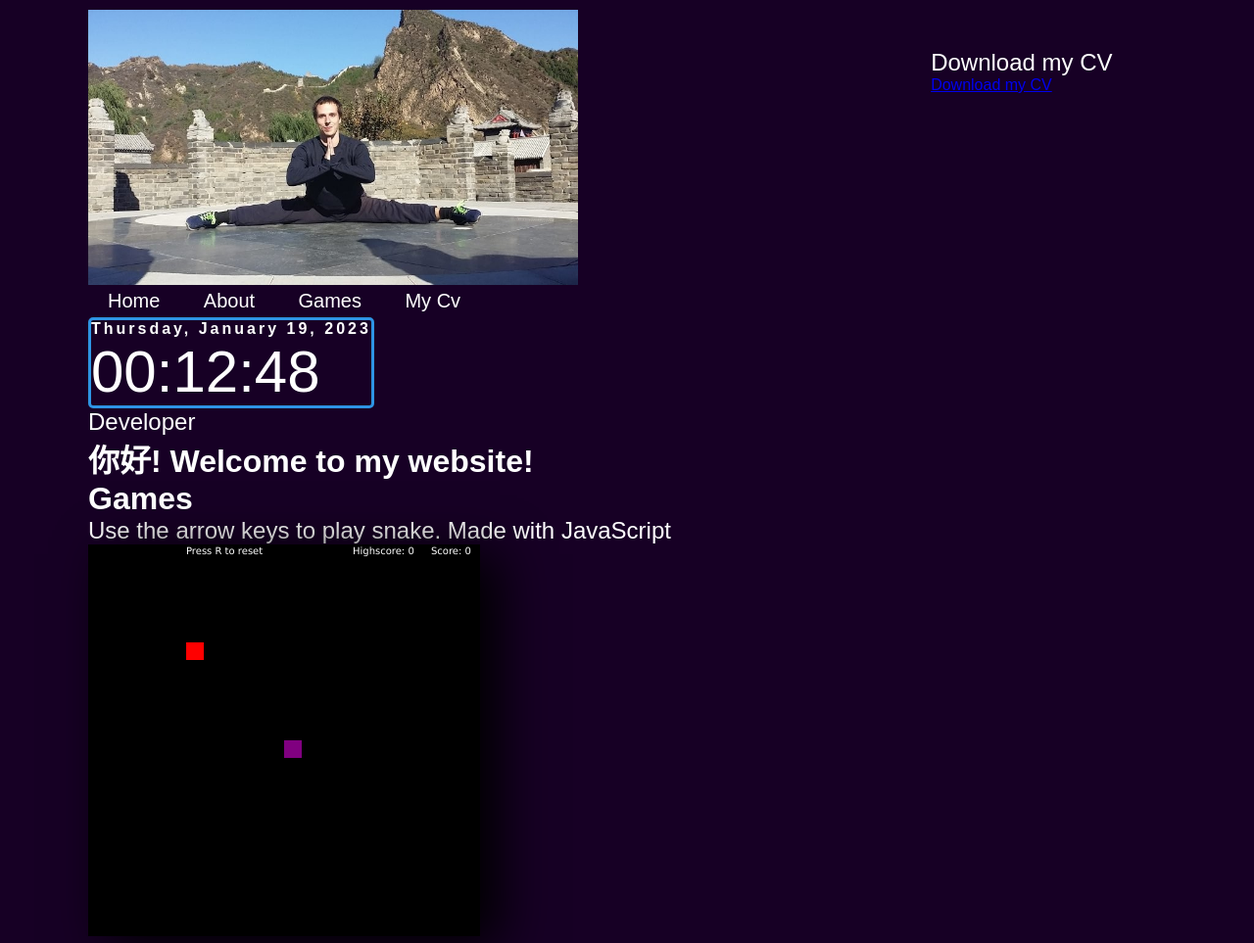
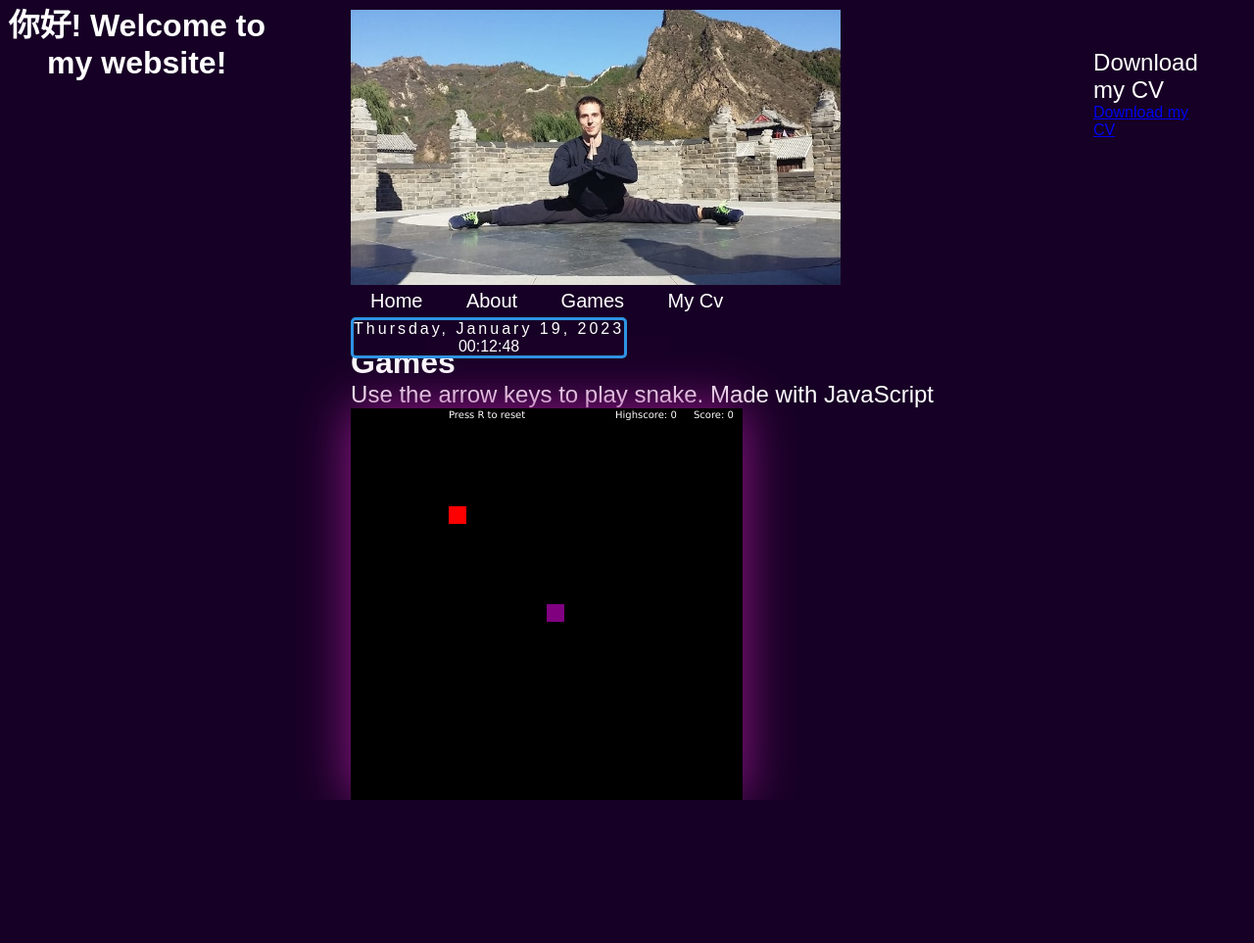
Before and after one commit to Sjaakbob/Portfolio, a plain HTML site: page index.html in a window 1280 px wide. Shown: the top 963 px of the page at 98% size. After the commit the page ends 817 px from the top, so only its background shows below. Drawn offline with Linux system fonts and the light colour scheme.

Commit message:
First commit for porfolio website2

```diff
--- a/clock/clock.js
+++ b/clock/clock.js
@@ -14,7 +14,7 @@ function updateClock(){
     }
     console.log("TEst 1");
     var months = ["January", "February","March", "April", "May", "June", "July",
-    "August","September","October", "December"];
+    "August","September","October","November", "December"];
     var weeks = ["Sunday","Monday","Tuesday","Wednesday", "Thursday","Friday","Saturday"];
     var ids = ["dayname","month","daynumber", "year", "hours", "minutes","seconds"];
     var values = [weeks[dayn], months[month], dnum.pad(2), year, hrs.pad(2), min.pad(2), sec.pad(2)];
--- a/index.html
+++ b/index.html
@@ -8,7 +8,7 @@
     <link rel="stylesheet" href="style.css">
 </head>
 <body>
-
+    <h1>你好! Welcome to my website!</h1>
 <div id="header">
     <div class="container">
         <nav class="navbar">
@@ -19,7 +19,10 @@
                 <li><a href="#Games">Games</a></li>
                 <li><a href="#footer">My Cv</a></li>
 
-                <div class="datetime">
+
+            </ul>
+        </nav>
+        <div id="clock" class="datetime">
             <div class="date">
                 <span id="dayname">Day</span>,
                 <span id="month">Month</span>
@@ -33,11 +36,9 @@
                 <script src="clock/clock.js"></script>
             </div>
         </div>
-            </ul>
-        </nav>
         <div class="footer">
             <p>Developer</p>
-            <h1>你好! Welcome to my website!</h1>
+
             <h2>Games</h2>
                 <div>
                     <ul>
--- a/snake/snake.js
+++ b/snake/snake.js
@@ -1,3 +1,4 @@
+
     const canvas = document.getElementById("game");
     const ctx = canvas.getContext("2d");
 
--- a/style.css
+++ b/style.css
@@ -3,54 +3,76 @@
     padding:0;
     font-family: 'Poppins', sans-serif;
     box-sizing: border-box;
-    max-width: fit-content;
+    max-width: 100%;
+    max-height: 100%;
+}
+h1{
+    max-width: 100%;
+    max-height: 100%;
+
+    text-align: center;
+
 }
 html{
     scroll-behavior: smooth;
+
+    max-width: 100%;
+    max-height: 100%;
 }
 body{
     background: #170025;
     color: #fff;
     display: flex;
     justify-content: center;
-    max-width: fit-content;
-
-
-
+    max-width: 100%;
+    max-height: 100%;
 }
 h2{
     font-size:xx-large;
 }
+
 .date {
-    font-size 20px;
-    font-weight: 600;
+    font-size: flex;
+    font-weight: 200;
+
     text-align: center;
     letter-spacing: 3px;
+    max-width: 100%;
+    max-height: 100%;
 }
 .time{
-    font-size: 60px;
+    font-size: flex;
     display: flex;
     justify-content: center;
     align-items: center;
+    max-width: 100%;
+    max-height: 100%;
+
 }
 .datetime{
     color: #fff;
     background: #170025;
     font-family: 'Segoe UI', Tahoma, Geneva, Verdana, sans-serif;
     border: 3px solid #2E94E3;
+    border-width: 150%;
     border-radius: 5px;
     transition: 0.5s;
-
+    max-width: 100%;
+    max-height: 100%;
+    justify-content: center;
+    position: absolute;
 
 }
 .datetime:hover{
     background: #2E94E3;
     box-shadow: 0 0 30px #2E94E3;
+    max-width: 100%;
+    max-height: 100%;
 }
 
 #header{
     width: 100%;
-    height: 100vh;
+    height: 100%;
     /*background-image: url(images/Test.jpeg);*/
     background-size: cover;
     background-position: center;
@@ -60,13 +82,17 @@ h2{
     padding: 10px 10%;
 }
 nav{
+
     display: flex;
     align-items: center;
     justify-content: space-between;
     flex-wrap: wrap;
 }
 canvas{
-    box-shadow: black 20px 10px 50px;
+    box-shadow: rgb(150, 24, 139) 0px 0px 50px;
+    position: absolute;
+    max-width: 100%;
+    max-height: 100%;
 }
 .logo{
     width: 500px;
```
Lines whose indentation alone changed are shown as unchanged.
